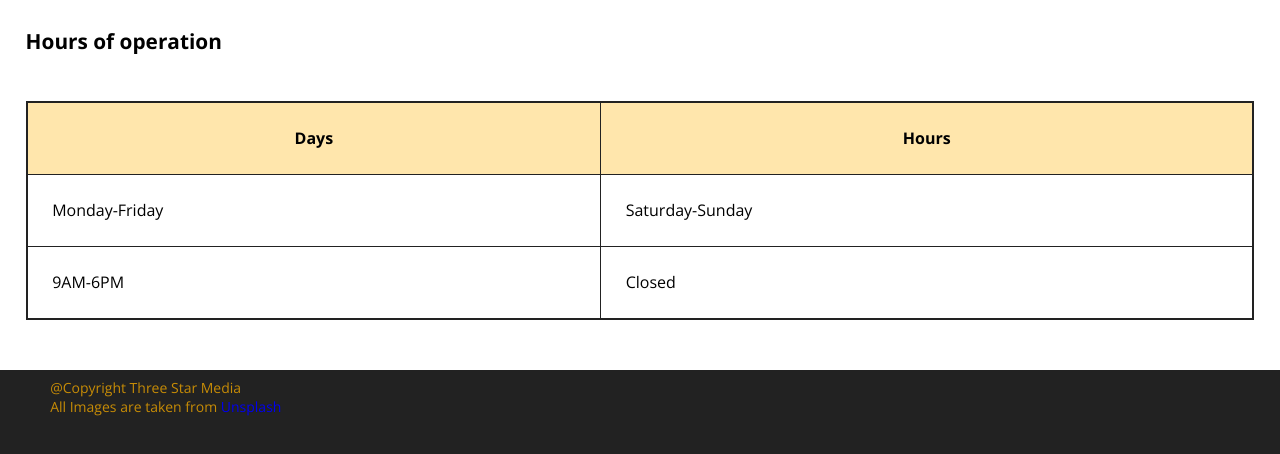
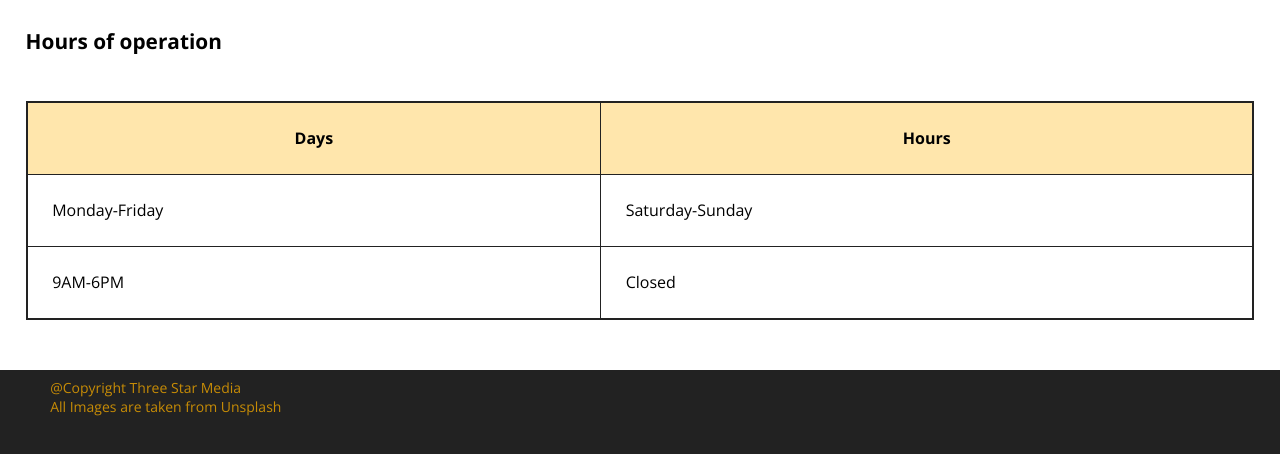
Before and after one commit to chen0969/final-project, a plain HTML site: page index.html in a window 1280 px wide. Shown: the part 4564-5018 px from the top of the page. Drawn offline with nearby package versions, Linux system fonts and the light colour scheme.

Commit message:
Update main.css
add color to unsplash

```diff
--- a/styles/main.css
+++ b/styles/main.css
@@ -361,6 +361,8 @@ header{
         margin: 0;
     }
 
+    #unsplash{color: #c78c06;}
+
 /* website settings -------------------------------------------------*/
 @media only screen and (min-width: 760px) {
 
```
